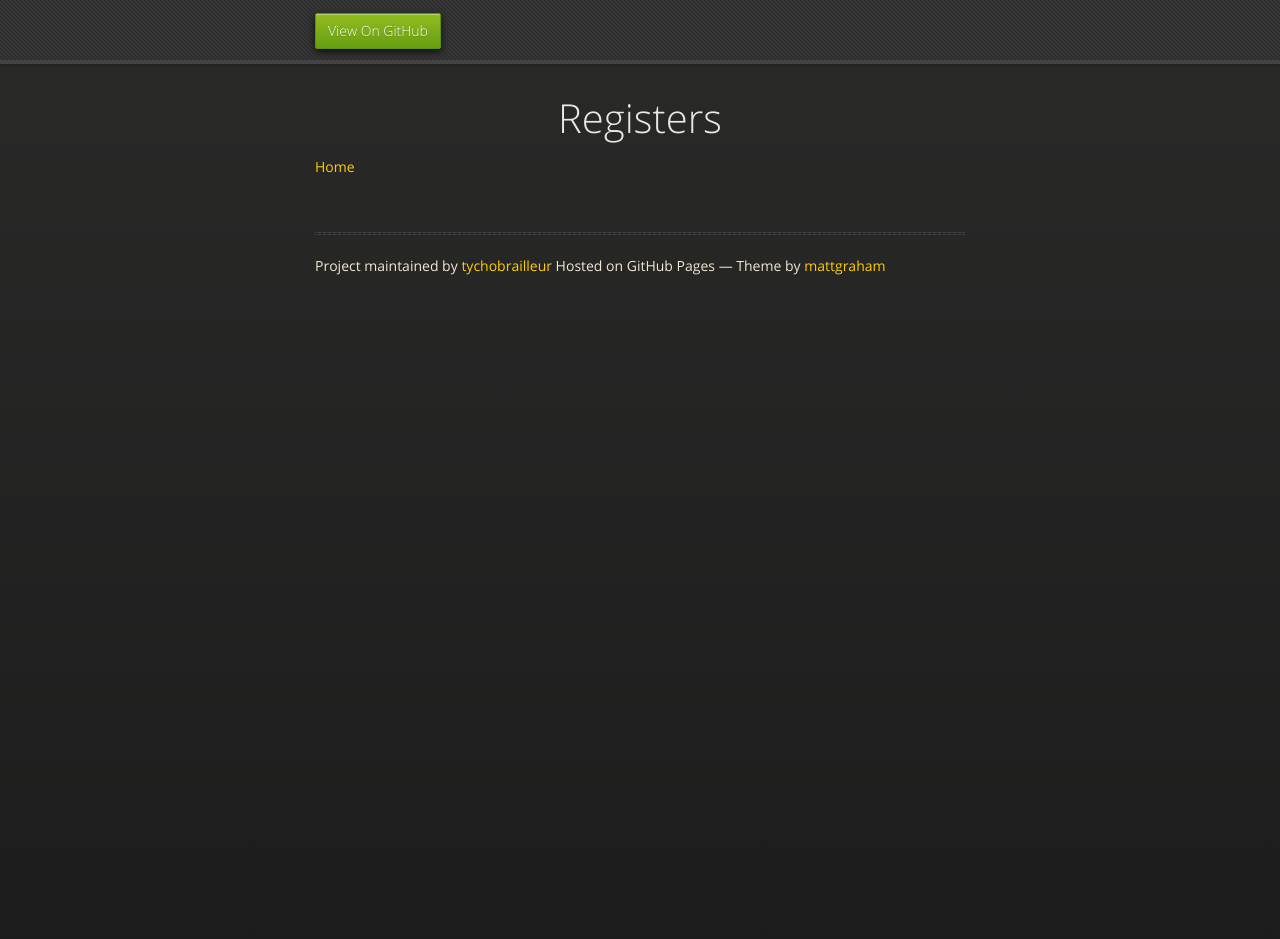
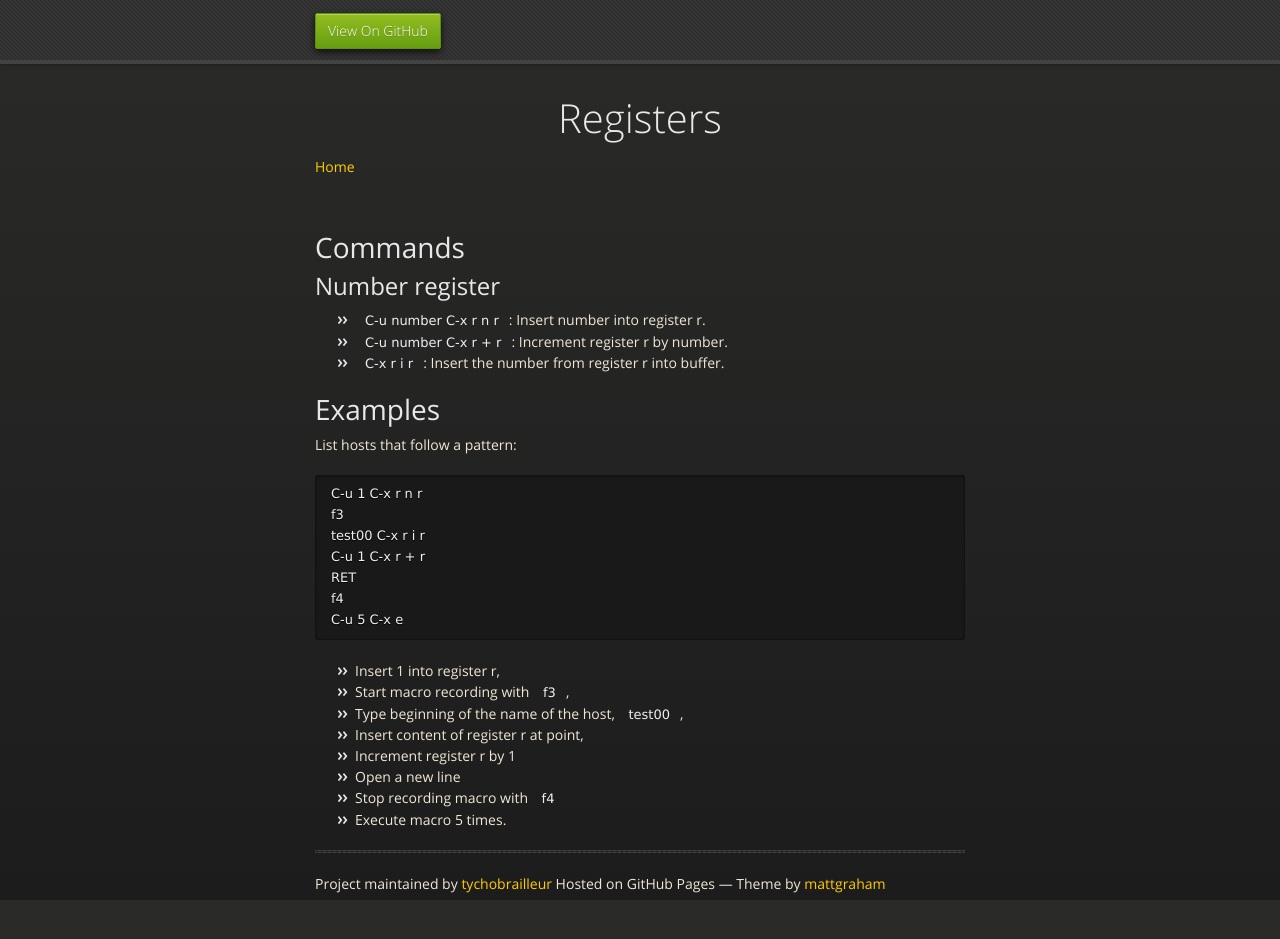
Before and after one commit to tychobrailleur/tychobrailleur.github.io, a Jekyll site: the page built from registers.md, in a window 1280 px wide and 984 px high. Shown: the top 939 px of the window. Built offline with Jekyll 4.4.1, drawn with Linux system fonts in a browser that asks for light colours; nearby versions of some CDN libraries.

Commit message:
Registers.

````diff
--- a/registers.md
+++ b/registers.md
@@ -2,3 +2,34 @@
 title: Registers
 layout: default
 ---
+
+# Commands
+
+## Number register
+
+- `C-u number C-x r n r`: Insert number into register r.
+- `C-u number C-x r + r`: Increment register r by number.
+- `C-x r i r`: Insert the number from register r into buffer.
+
+
+# Examples
+
+List hosts that follow a pattern:
+
+```
+C-u 1 C-x r n r
+f3
+test00 C-x r i r
+C-u 1 C-x r + r
+RET
+f4
+C-u 5 C-x e
+```
+- Insert 1 into register r,
+- Start macro recording with `f3`,
+- Type beginning of the name of the host, `test00`,
+- Insert content of register r at point,
+- Increment register r by 1
+- Open a new line
+- Stop recording macro with `f4`
+- Execute macro 5 times.
````
Also changed, not shown: editing.md (+5 -0 lines), packages/auctex.md (+9 -0 lines), packages/org-mode.md (+11 -0 lines), packages/orgmode.md (deleted, +0 -12 lines).
